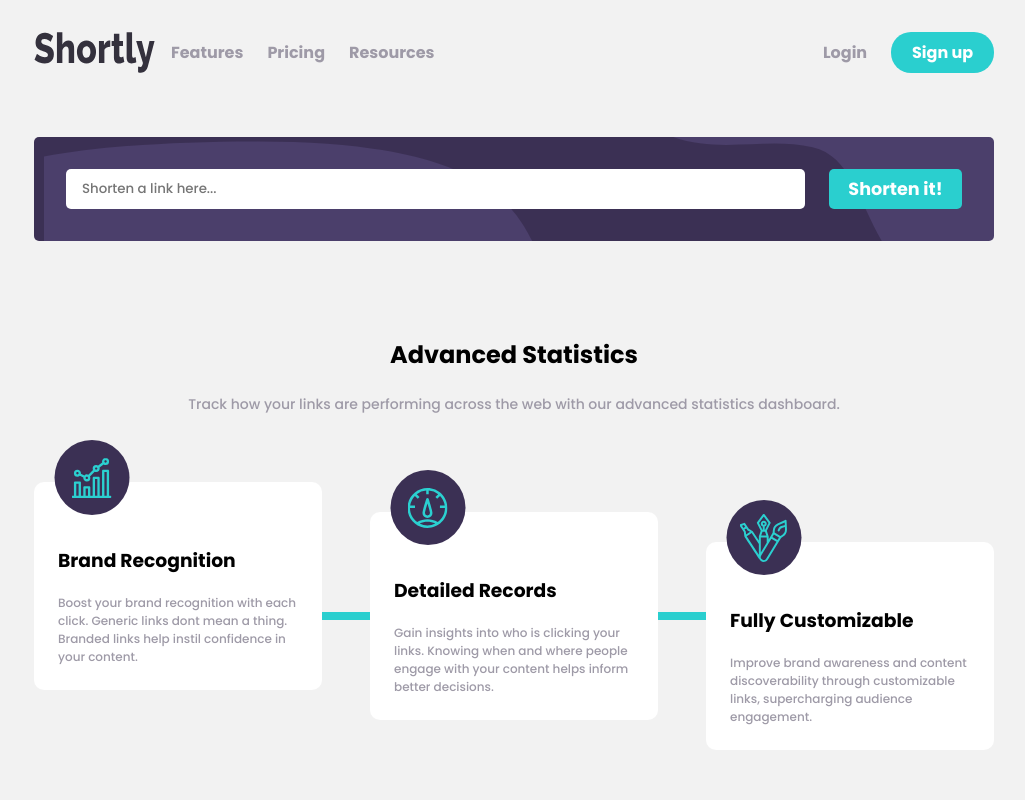
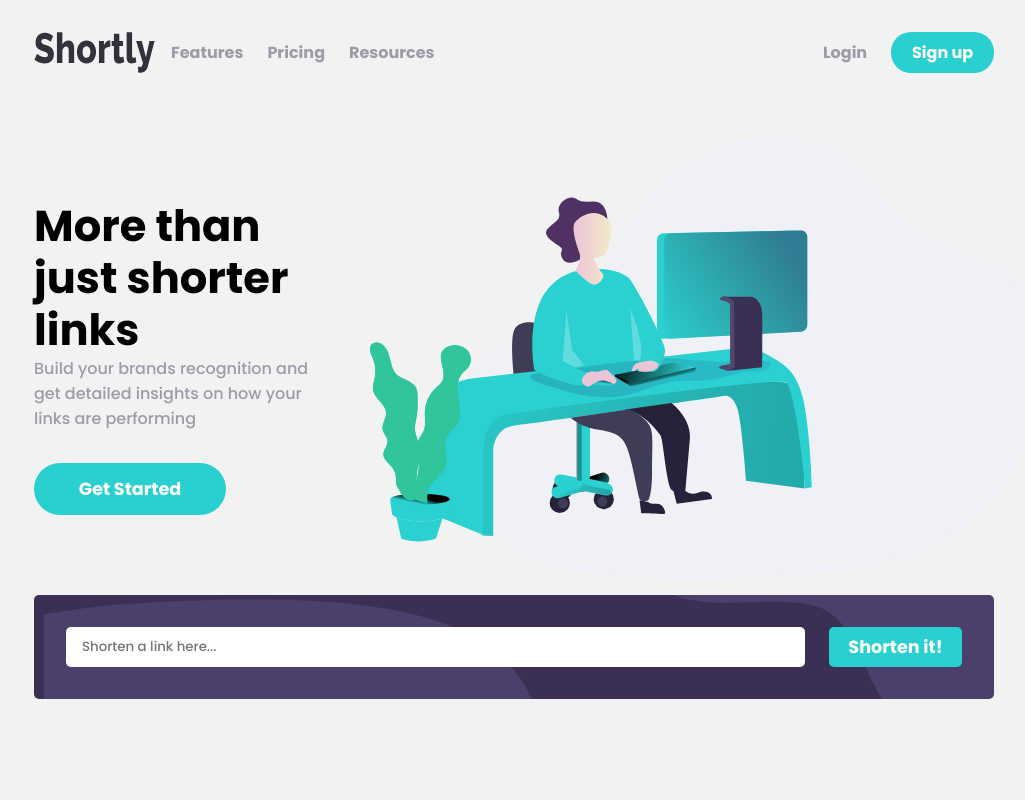
Before and after one commit to codyivy0/url-shortener-landing, a React (Vite) app: page / in a window 1280 px wide. Shown: the top 800 px of the page, without its empty margins (126-1151 px from the left). Built offline with nearby package versions, Linux system fonts and the light colour scheme.

Commit message:
hero component shenanigans

```diff
--- a/src/App.css
+++ b/src/App.css
@@ -17,16 +17,16 @@
 * {
   box-sizing: border-box;
   font-family: "Poppins", sans-serif;
-
 }
 body {
   margin: 0;
-  background-color: hsl(0,0%,95%);
+  background-color: hsl(0, 0%, 95%);
 }
 
 .contentContainer {
   padding: 2rem 10rem;
-
+  display: flex;
+  flex-direction: column;
 }
 
 @media (max-width: 930px) {
--- a/src/App.jsx
+++ b/src/App.jsx
@@ -2,6 +2,7 @@ import "./App.css";
 import Boost from "./components/boost/boost";
 import Cards from "./components/cards/cards";
 import Contact from "./components/contact/contact";
+import Hero from "./components/hero/Hero";
 
 import Navbar from "./components/navbar/navbar";
 import Shortener from "./components/shortener/Shortener";
@@ -11,6 +12,7 @@ function App() {
     <>
       <div className="contentContainer">
         <Navbar />
+        <Hero />
         <Shortener />
         <Cards />
       </div>
--- a/src/components/hero/hero.jsx
+++ b/src/components/hero/hero.jsx
@@ -1,21 +1,19 @@
-import styles from './Hero.module.css'
+import styles from "./Hero.module.css";
 
 const Hero = () => {
   return (
     <div className={styles.heroContainer}>
-        <div className={styles.heroImgContainer}>
-             <img
+      <img
         src="/illustration-working.svg"
         className={styles.heroImg}
         alt="person at desk illustration"
       />
-        </div>
 
-     <div className={styles.divider}></div>
+      <div className={styles.divider}></div>
 
       <div className={styles.heroContent}>
         <h1 className={styles.contentHeader}>More than just shorter links</h1>
-        <p >
+        <p>
           Build your brands recognition and get detailed insights on how your
           links are performing
         </p>
--- a/src/components/hero/hero.module.css
+++ b/src/components/hero/hero.module.css
@@ -1,18 +1,14 @@
 .heroContainer {
   display: flex;
   flex-direction: column;
-
 }
 
-.heroImgContainer {
-
-    flex: 1;
-}
 .heroImg {
-
-  max-width: 100%;
+  display: block;
+  max-width: 90%;
   height: auto;
-    left: 4rem;
+  position: relative;
+  left: 3rem;
 }
 .heroContent {
   flex: 1;
@@ -21,17 +17,16 @@
   flex-direction: column;
   justify-content: center;
   align-items: center;
-  margin-right: 15rem;
 }
-.heroContent  *{
-    margin: 0;
+.heroContent * {
+  margin: 0;
 }
-.contentHeader{
-    font-size: 2.7rem;
-    line-height: 1.2;
+.contentHeader {
+  font-size: 2.7rem;
+  line-height: 1.2;
 }
 .heroContent > p {
-   color: var(--grayishViolet);
+  color: var(--grayishViolet);
 }
 
 .getStartedBtn {
@@ -45,35 +40,25 @@
   font-size: 1.1rem;
   width: 12rem;
   margin-top: 2rem;
-
 }
 .getStartedBtn:hover {
-
   opacity: 0.5;
 }
-@media (min-width: 500px) {
-  .heroImg {
 
-    max-width: 90%;
-  }
-}
 @media (min-width: 700px) {
   .heroContainer {
     flex-direction: row;
   }
-
-  .heroImgContainer {
+  .heroImg {
+    flex: 1;
     order: 3;
-  }
-  .heroImg {
-    max-width: 100%;
-    max-height: 100%;
-    right: 200px;
-
+    max-width: 70%;
+    height: auto;
   }
   .heroContent {
     text-align: start;
     align-items: start;
     order: 1;
+    flex: 1;
   }
 }
```
